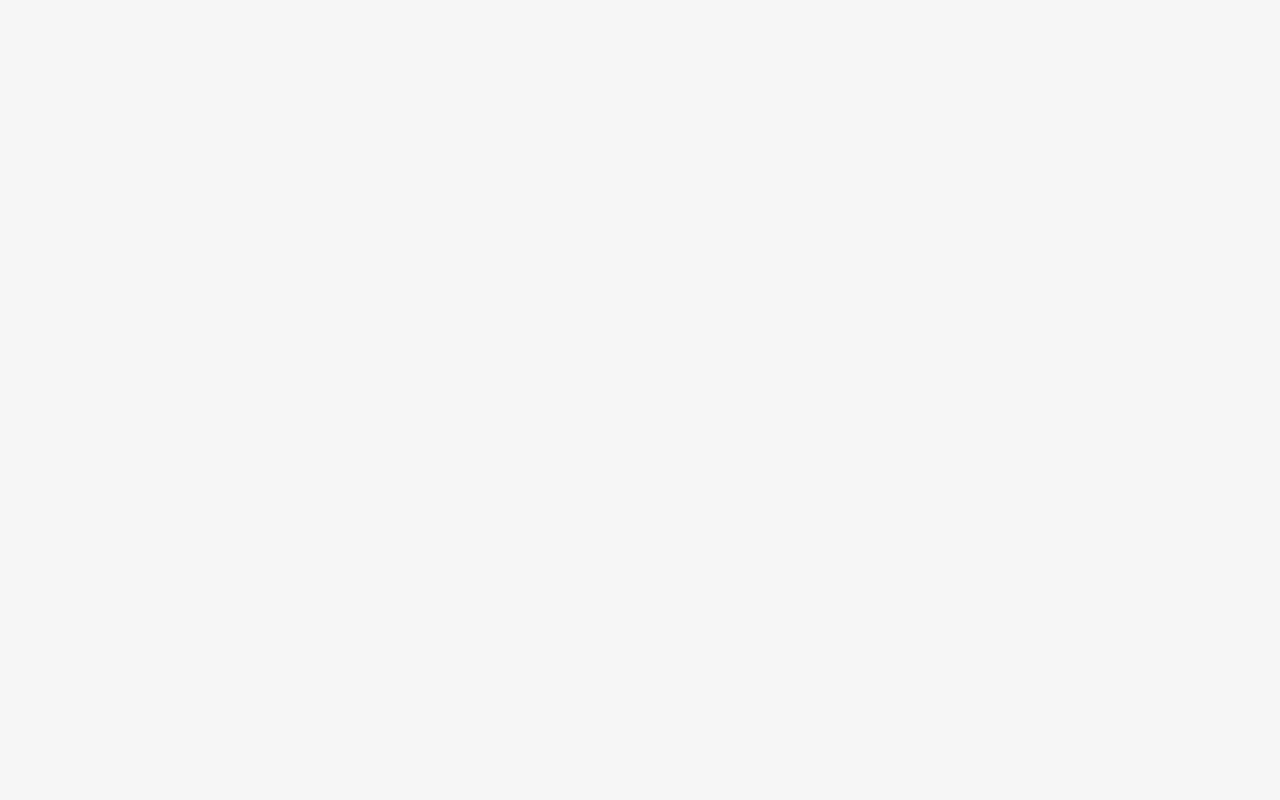
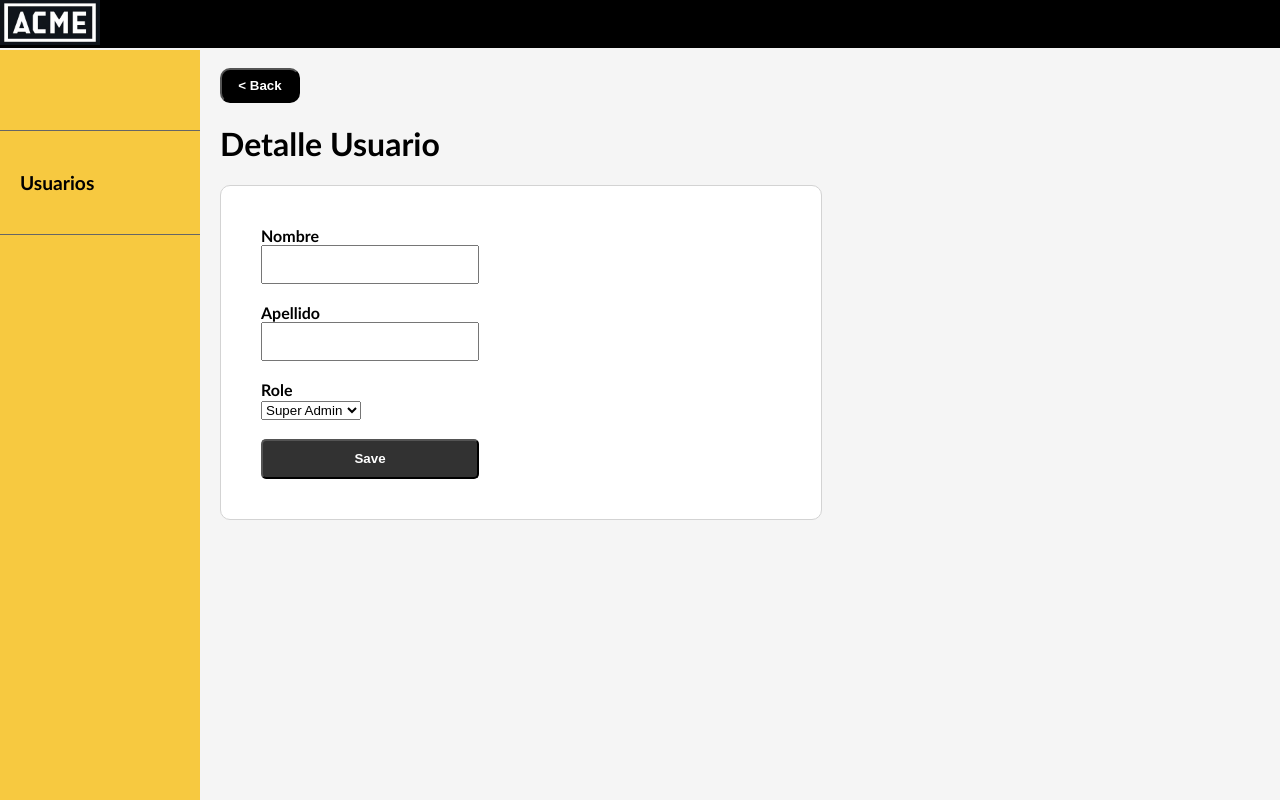
Before and after one commit to carlosfermed/workerhub, a React (Vite) app: page /details/1 in a window 1280 px wide. Before the commit this address had no page. Built offline with nearby package versions, Linux system fonts and the light colour scheme.

Commit message:
Sustituido icon principal

```diff
--- a/index.html
+++ b/index.html
@@ -2,9 +2,9 @@
 <html lang="es">
   <head>
     <meta charset="UTF-8" />
-    <link rel="icon" type="image/svg+xml" href="/vite.svg" />
+    <link rel="icon" type="image/svg+xml" href="./iconoJN.JPG" />
     <meta name="viewport" content="width=device-width, initial-scale=1.0" />
-    <title>Prueba JustNet</title>
+    <title>JustNet (Prueba)</title>
   </head>
   <body>
     <div id="root"></div>
--- a/src/App.css
+++ b/src/App.css
@@ -60,3 +60,40 @@ th {
 td {
     background-color: white;
 }
+
+.botonVolverAtras {
+    width: 80px;
+    padding: 8px;
+    border-radius: 10px;
+    background-color: black;
+    text-decoration: none;
+    font-weight: bolder;
+    color: white;
+    cursor: pointer;
+}
+
+label {
+    font-weight: bold;
+}
+
+input[type='text'] {
+    height: 33px;
+    width: 210px;
+}
+
+.botonSave {
+    height: 40px;
+    width: 218px;
+    background-color: rgb(50,50,50);
+    color: white;
+    font-weight: bold;
+    border-radius: 5px;
+}
+
+form {
+    border: 1px solid lightgrey;
+    padding: 40px;
+    width: 50%;
+    border-radius: 10px;
+    background-color: white;
+}
--- a/src/App.tsx
+++ b/src/App.tsx
@@ -10,7 +10,7 @@ function App() {
         <BrowserRouter>
             <Routes>
                 <Route path="/" element={<Home />} />
-                <Route path="/details" element={<Details />} />
+                <Route path="/details/:id" element={<Details />} />
             </Routes>
         </BrowserRouter>
     )
--- a/src/components/DetailsPanel.tsx
+++ b/src/components/DetailsPanel.tsx
@@ -1,14 +1,46 @@
 import { Link } from 'react-router-dom'
 import TitleMenu from "./TitleMenu"
+import { useState } from 'react';
 
 
 const DetailsPanel = () => {
+
+    const [nombre, setNombre] = useState('');
+    const [apellido, setApellido] = useState('');
+    const [rol, setRol] = useState('');
+
+
+
     return (
         <>
             <TitleMenu />
-            <div>aoshdfñoaishfñoahsñofihañoswhfñasohfñaohifaoihwfñaowhfñaoihfñaowihfñaowhfñowaihfawfe
-                <Link to="/">Back</Link>
-
+            <div className="contenido">
+                <Link to="/">
+                    <button className='botonVolverAtras'>&lt; Back</button>
+                </Link>
+                <h1>Detalle Usuario</h1>
+                <form action="">
+                    <label htmlFor="nombre">Nombre</label><br/>
+                    <input type="text" id="nombre" name="nombre" value={nombre}
+                        onChange={(event) => setNombre(event.target.value)}
+                        required
+                    />
+                    <br/><br/>
+                    <label htmlFor="apellido">Apellido</label><br/>
+                    <input type="text" id="apellido" name="apellido" value={apellido}
+                        onChange={(event) => setApellido(event.target.value)}
+                        required
+                    />
+                    <br/><br/>
+                    <label htmlFor="rol">Role</label><br/>
+                    <select id="rol" name="rol" value={rol} onChange={(event) => setRol(event.target.value)} required>
+                        <option value="superadmin">Super Admin</option>
+                        <option value="admin">Admin</option>
+                        <option value="usuario">User</option>
+                    </select>
+                    <br/><br/>
+                    <button type="submit" className='botonSave'>Save</button>
+                </form>
             </div>
         </>
     )
--- a/src/components/Main.tsx
+++ b/src/components/Main.tsx
@@ -50,7 +50,7 @@ const Main = () => {
 
     const generarFilas = () => {
 
-        const usuarios = userResponse.data.data.flat();
+        const usuarios = userResponse.data.data.flat(); // https://developer.mozilla.org/es/docs/Web/JavaScript/Reference/Global_Objects/Array/flat
 
         return usuarios.map((user: User) => {
 
```
Also changed, not shown: public/iconoJN.JPG (added).
